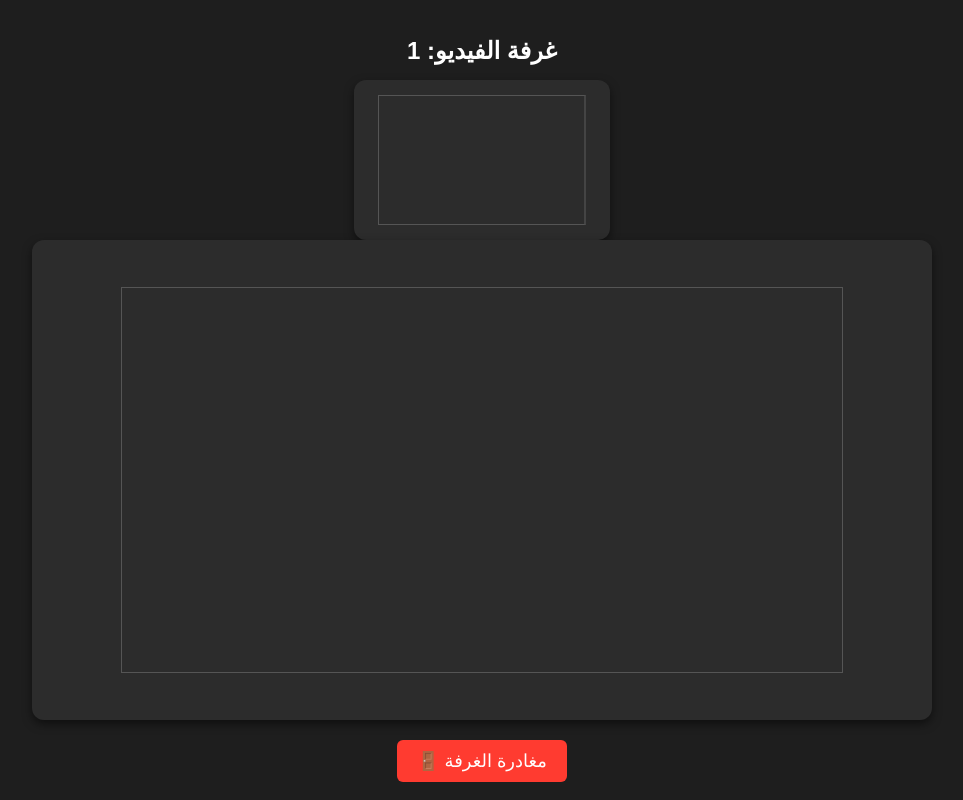
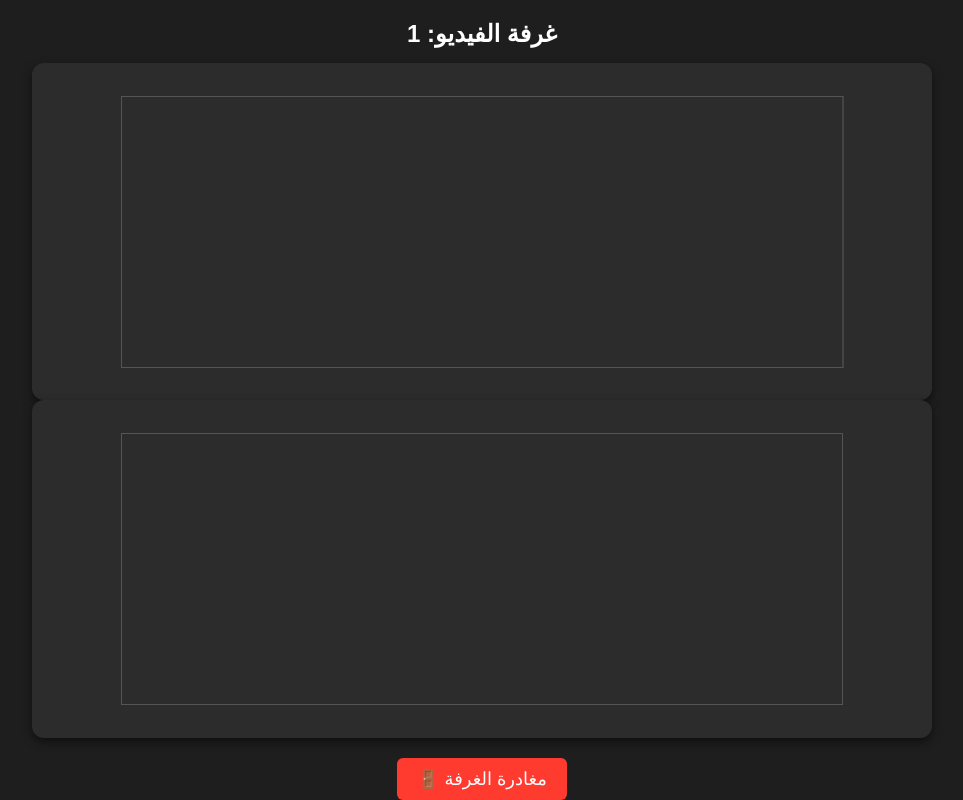
Before and after one commit to midouproj/vidio-chat, a Flask app: template templates/video_chat.html in a window 1280 px wide. Shown: the whole page, without its empty margins (158-1121 px from the left). Run offline with Flask 3, Linux system fonts and the light colour scheme; the template is opened without the code that fills it: most values are stand-ins (such as "Sample title", 1, 10 or a date in 2020); some libraries are stand-ins or nearby versions.

Commit message:
Update styles.css

```diff
--- a/static/styles.css
+++ b/static/styles.css
@@ -28,7 +28,7 @@ h2 {
 }
 
 /* حاوية الفيديوهات */
-#video-container2 {
+#video-container1 {
     display: flex;
     justify-content: center;
     align-items: center;
@@ -42,13 +42,13 @@ h2 {
     box-shadow: 0px 4px 10px rgba(0, 0, 0, 0.5);
 }
 
-#video-container1 {
-    display: flex;
+#video-container2 {
+       display: flex;
     justify-content: center;
     align-items: center;
-    width: 20%;
+    width: 80%;
     max-width: 900px;
-    height: 20vh;
+    height: 60vh;
     background-color: #2c2c2c;
     border-radius: 12px;
     overflow: hidden;
```
